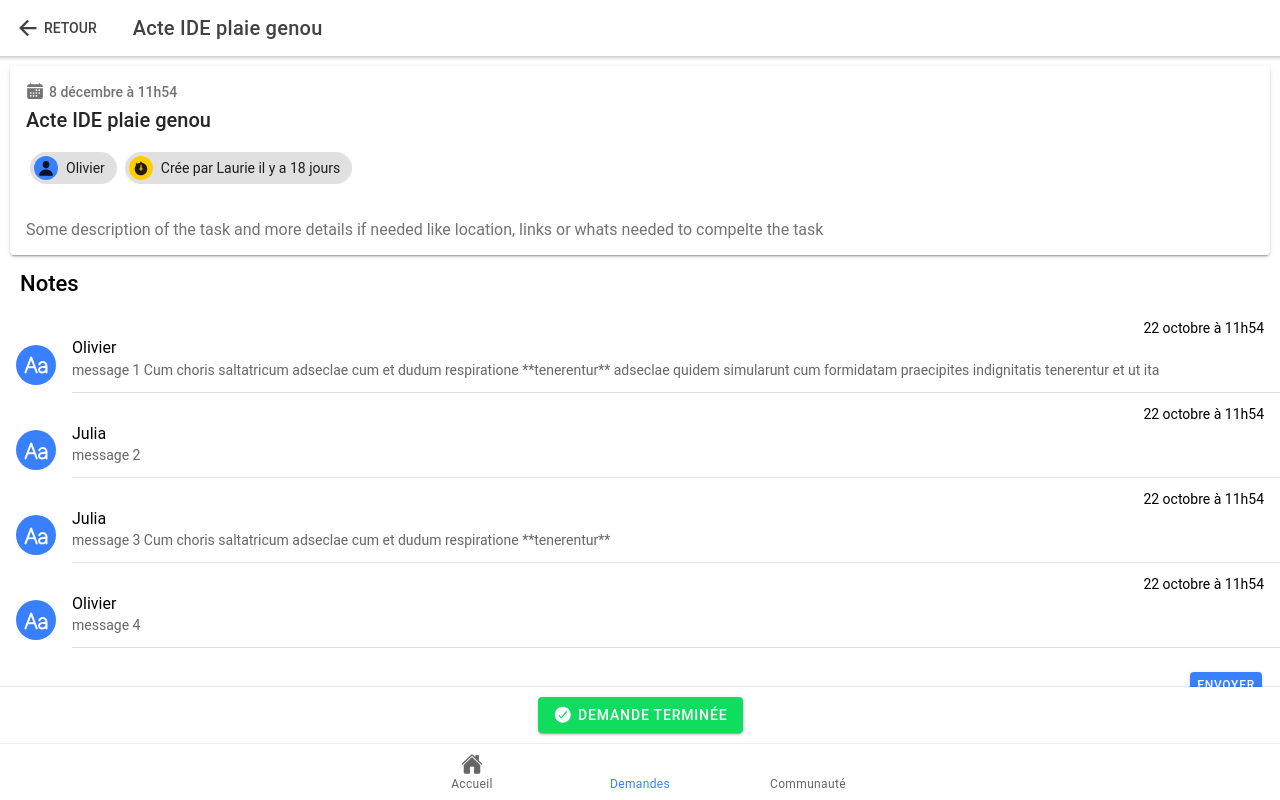
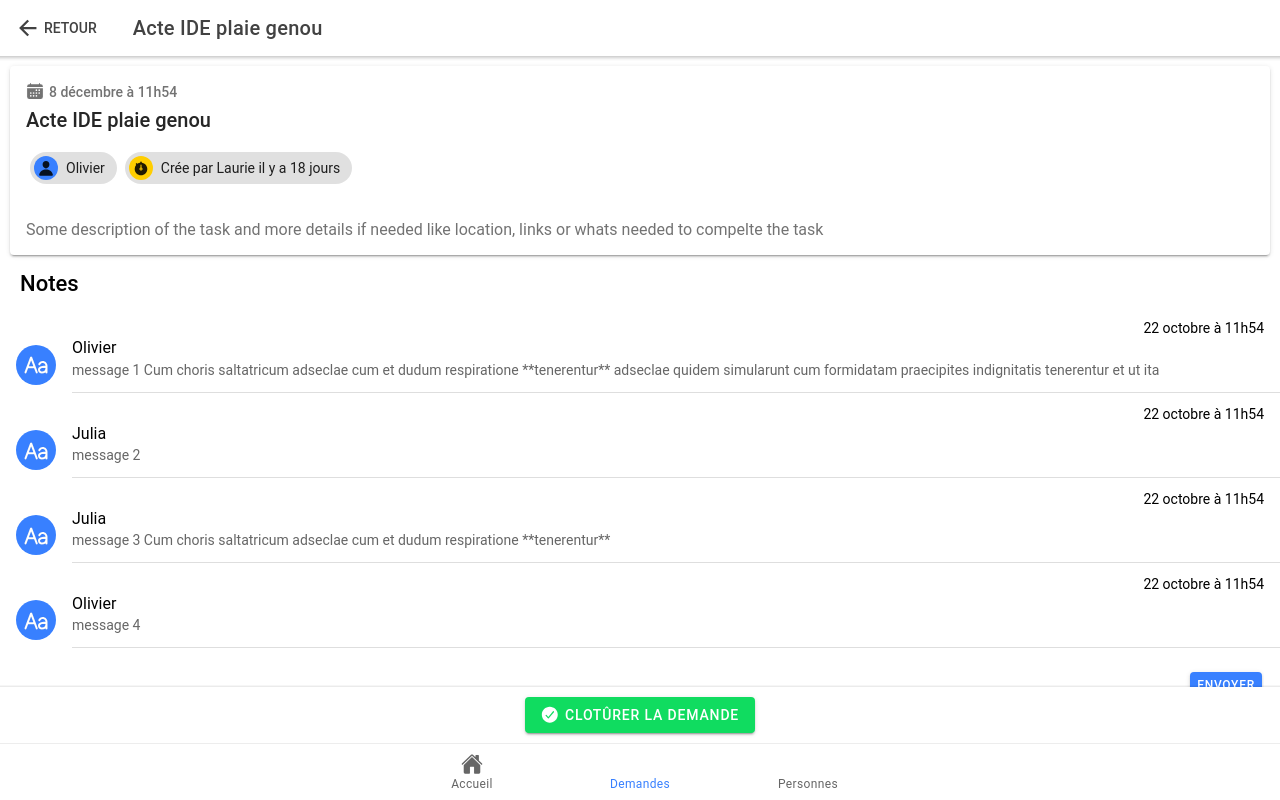
Before and after one commit to SocialGouv/maraudes-app, a React (Create React App) app: page /tasks/1 in a window 1280 px wide. Built offline with nearby package versions, Linux system fonts and the light colour scheme; the HTML template or start-up script is replaced by a standard one.

Commit message:
fix: texts

```diff
--- a/src/App.tsx
+++ b/src/App.tsx
@@ -63,7 +63,7 @@ const App: React.FC = () => (
           </IonTabButton>
           <IonTabButton tab="community" href="/community">
             <IonIcon icon={contact} />
-            <IonLabel>Communauté</IonLabel>
+            <IonLabel>Personnes</IonLabel>
           </IonTabButton>
         </IonTabBar>
       </IonTabs>
--- a/src/pages/Community.tsx
+++ b/src/pages/Community.tsx
@@ -59,7 +59,7 @@ export const Community: React.FC = () => {
           <IonButtons slot="start">
             <IonBackButton defaultHref="/" text="Retour" />
           </IonButtons>
-          <IonTitle>Communauté</IonTitle>
+          <IonTitle>Personnes</IonTitle>
         </IonToolbar>
       </IonHeader>
       <IonContent>
--- a/src/pages/Task.tsx
+++ b/src/pages/Task.tsx
@@ -157,7 +157,7 @@ const Task: React.FC<TaskPageProps> = ({ match }) => {
       </IonContent>
       {!task.completedDate && (
         <ButtonFooter
-          text="Demande terminée"
+          text="Clotûrer la demande"
           color="success"
           icon={checkmarkCircle}
           onClick={closeTask}
```
